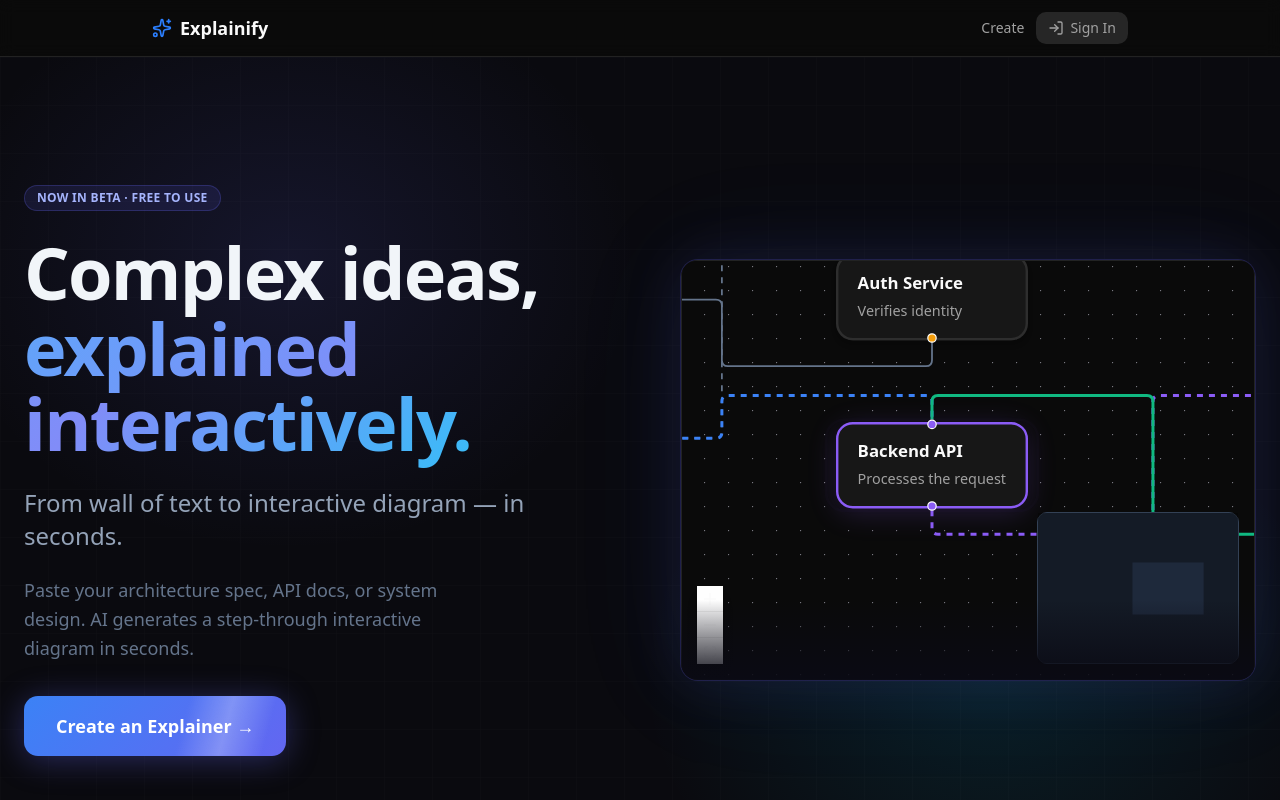
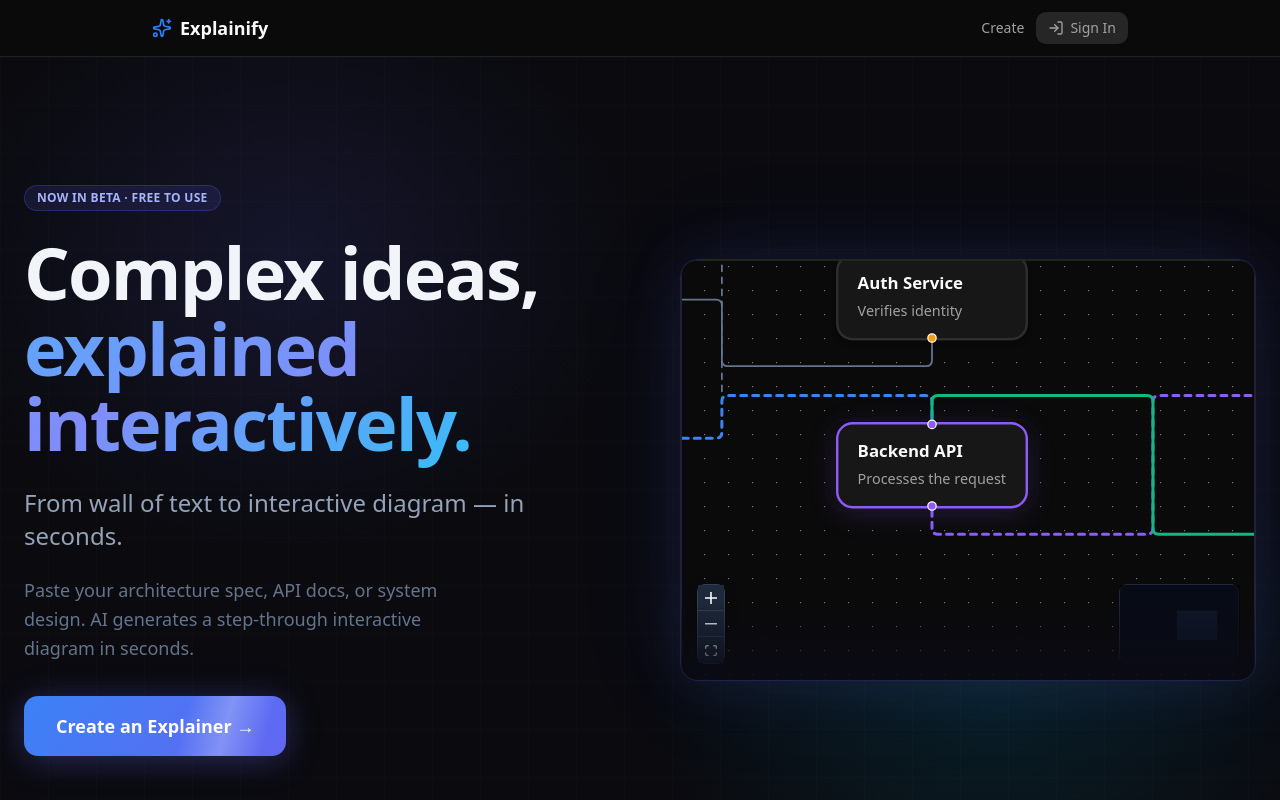
Before and after one commit to RileyLin/explainify, a Next.js app: page / in a window 1280 px wide. Shown: the top 800 px of the page. Built offline with nearby package versions, Linux system fonts and the light colour scheme; no server answers.

Commit message:
fix: minimap size, controls icons dark mode, ReactFlow CSS overrides

```diff
--- a/src/app/globals.css
+++ b/src/app/globals.css
@@ -124,3 +124,28 @@
     @apply bg-background text-foreground;
   }
 }
+/* ── ReactFlow dark mode overrides ──────────────────────────────── */
+.react-flow__controls-button {
+  background: #1e293b !important;
+  border-color: #334155 !important;
+  fill: #94a3b8 !important;
+}
+.react-flow__controls-button:hover {
+  background: #334155 !important;
+  fill: #f1f5f9 !important;
+}
+.react-flow__controls-button svg {
+  fill: #94a3b8;
+}
+.react-flow__controls-button:hover svg {
+  fill: #f1f5f9;
+}
+.react-flow__minimap {
+  background: #0f172a !important;
+}
+.react-flow__minimap-mask {
+  fill: rgba(0,0,0,0.5) !important;
+}
+.react-flow__edge-path {
+  stroke-linecap: round;
+}
--- a/src/components/renderers/flow-animator.tsx
+++ b/src/components/renderers/flow-animator.tsx
@@ -482,14 +482,27 @@
           maxZoom={2}
         >
           <Background gap={20} size={1} />
-          <Controls showInteractive={false} className="!bg-card !border-border !shadow-lg" />
+          <Controls
+            showInteractive={false}
+            style={{
+              background: "#1e293b",
+              border: "1px solid #334155",
+              borderRadius: "8px",
+              boxShadow: "0 4px 12px rgba(0,0,0,0.4)",
+            }}
+          />
           <MiniMap
             nodeColor={(n) => getLayerColor(n.id)}
             nodeStrokeColor={(n) => n.id === activeNodeId ? "#ffffff" : "transparent"}
             nodeStrokeWidth={2}
-            style={{ background: "#1e293b", border: "1px solid #334155" }}
-            maskColor="rgba(0,0,0,0.35)"
-            className="!rounded-lg"
+            style={{
+              background: "#0f172a",
+              border: "1px solid #1e293b",
+              borderRadius: "8px",
+              width: 120,
+              height: 80,
+            }}
+            maskColor="rgba(0,0,0,0.5)"
           />
         </ReactFlow>
 
```
